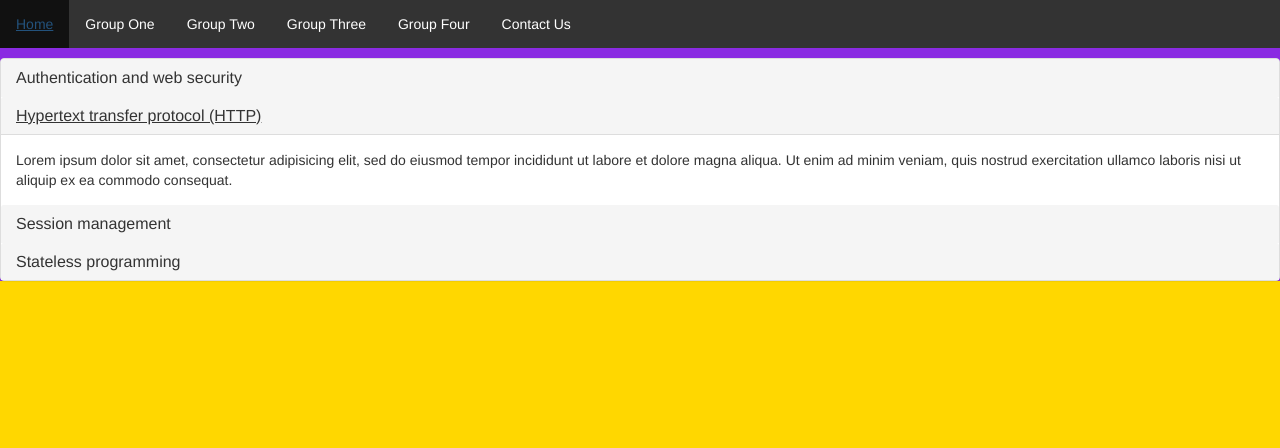
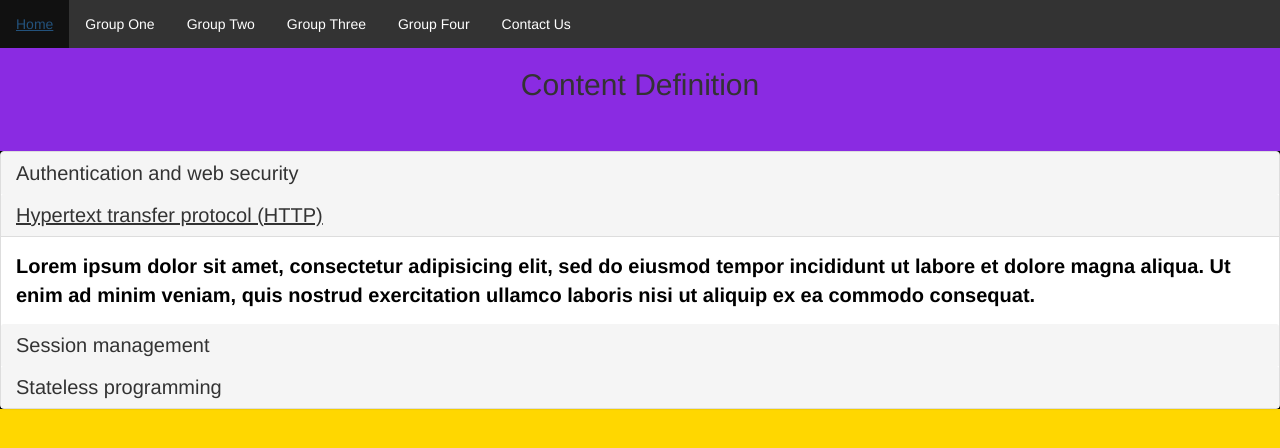
Before and after one commit to PooravSharma/Multi-Page-Web, a plain HTML site: page group3.html in a window 1280 px wide. Both pictures are taken after a click on the link "Hypertext transfer protocol (HTTP)". Drawn offline with nearby package versions, Linux system fonts and the light colour scheme.

Commit message:
Add files via upload

```diff
--- a/formating.css
+++ b/formating.css
@@ -42,7 +42,7 @@ li a:hover {
   background-color: #111;
 }
 #groupOne{
-	background-color: rgb(255, 122, 89);
+	background-color: #FF4500;
 }
 #groupTwo{
 	background-color: #7FFF00;
@@ -60,3 +60,22 @@ li a:hover {
 #contactInfo {
 	background-color: #FFA07A;
 }
+#accordion{
+	background-color: black;
+	color: black;
+	font-size: 20px;
+}
+.panel-heading{
+	backgroup-color: black;
+	color: #FFA07A;
+}
+.collapse{
+	font-size:20px;
+	font-weight: bold;
+}
+.panel-title{
+	font-size: 20px;
+}
+.header{
+	text-align: center;
+}
--- a/group3.html
+++ b/group3.html
@@ -2,10 +2,10 @@
 <html>
 <head>
 <title>Group Three</title>
+<link rel="stylesheet" href="https://maxcdn.bootstrapcdn.com/bootstrap/3.4.1/css/bootstrap.min.css">
+<script src="https://ajax.googleapis.com/ajax/libs/jquery/3.6.0/jquery.min.js"></script>
+<script src="https://maxcdn.bootstrapcdn.com/bootstrap/3.4.1/js/bootstrap.min.js"></script>
 <link rel="stylesheet" type="text/css" href="formating.css">
-  <link rel="stylesheet" href="https://maxcdn.bootstrapcdn.com/bootstrap/3.4.1/css/bootstrap.min.css">
-  <script src="https://ajax.googleapis.com/ajax/libs/jquery/3.6.0/jquery.min.js"></script>
-  <script src="https://maxcdn.bootstrapcdn.com/bootstrap/3.4.1/js/bootstrap.min.js"></script>
 </head>
 <div id="groupThree">
 <body>
@@ -17,8 +17,11 @@
 <li><a href="group4.html">Group Four</a></li>
 <li><a href="contact.html">Contact Us</a></li>
 </ul>
-
-
+<div class="header">
+<h2>Content Definition </h2>
+</div>
+<br>
+<br>
  <div class="panel-group" id="accordion">
     <div class="panel panel-default">
       <div class="panel-heading">
```
Also changed, not shown: group1.html (+7 -1 lines), group2.html (+8 -3 lines), group4.html (+5 -1 lines).
